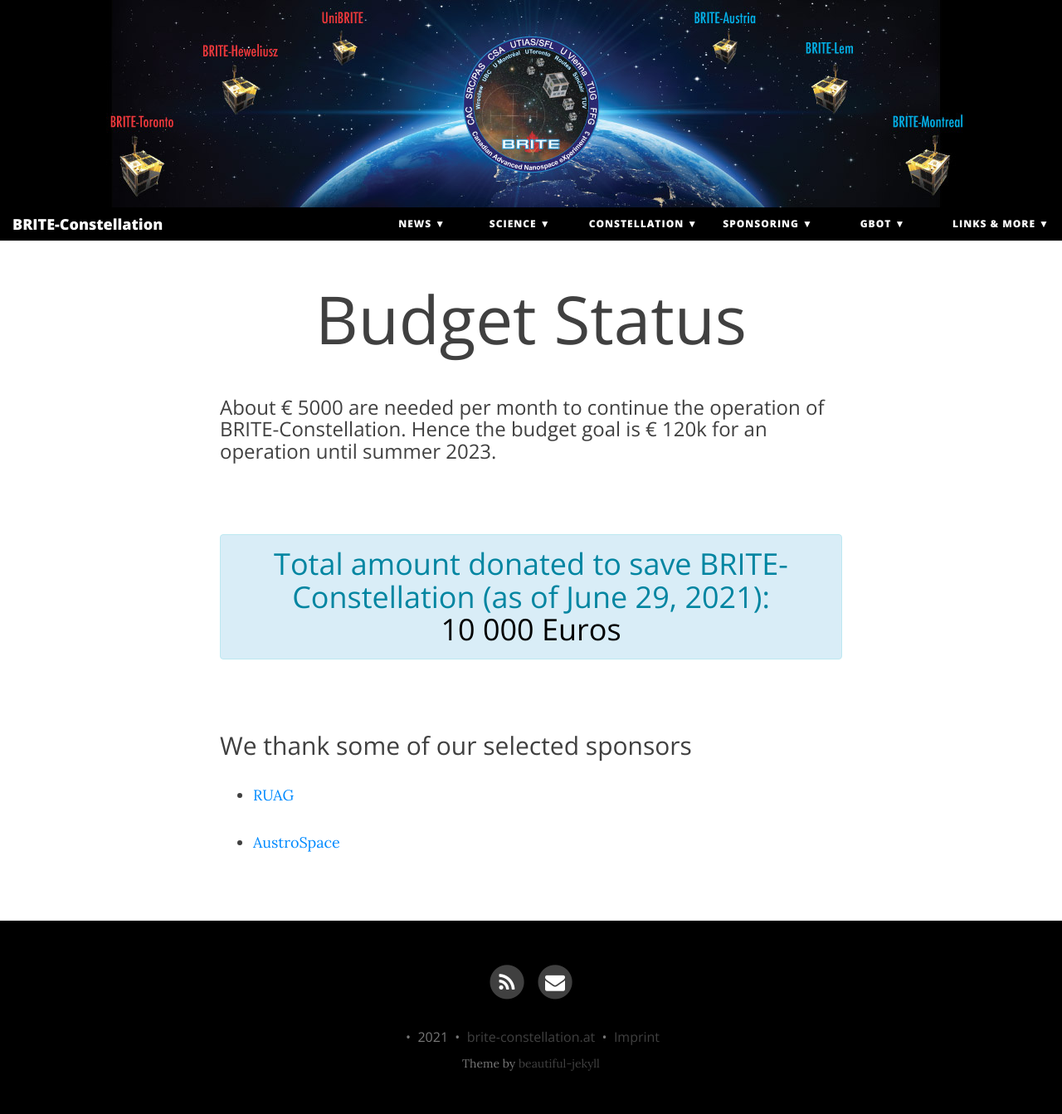
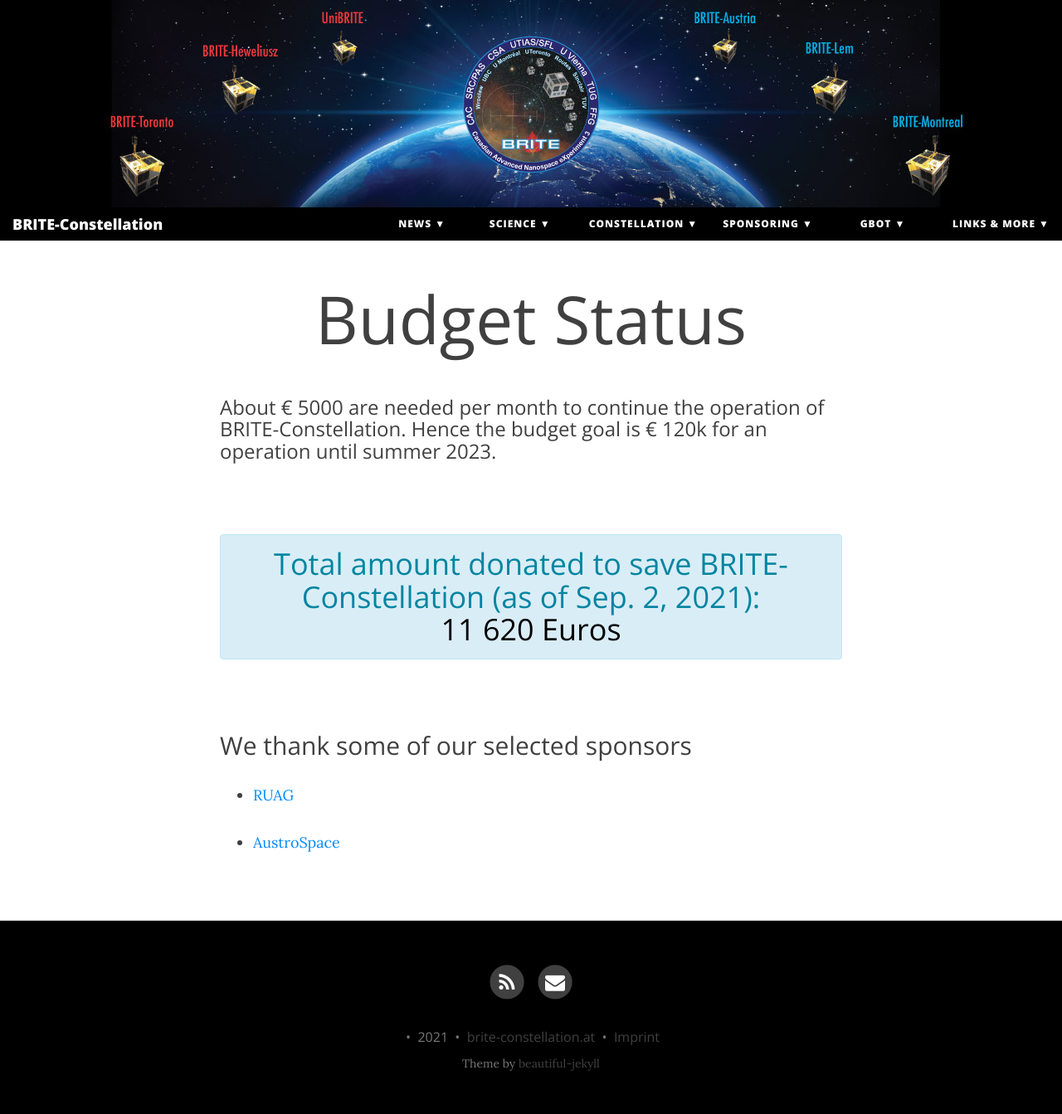
Before and after one commit to StellarAstrophysics-LFU/brite-constellation, a Jekyll site: the page built from sponsoring/account.md, in a window 1280 px wide. Shown: the whole page at 83% size. Built offline with Jekyll 4.4.1, drawn with Linux system fonts in a browser that asks for light colours; nearby versions of some CDN libraries.

Commit message:
Update of sponsoring amount
New total sum of received money for BRITE operations.

```diff
--- a/sponsoring/account.md
+++ b/sponsoring/account.md
@@ -9,7 +9,7 @@
 <br>
 <!-- blank line -->
 
-# <span style="color:#0085A1"> Total amount donated to save BRITE-Constellation (as of June 29, 2021):  </span> <br> <span style="color:#000000"> 10 000 Euros </span>
+# <span style="color:#0085A1"> Total amount donated to save BRITE-Constellation (as of Sep. 2, 2021):  </span> <br> <span style="color:#000000"> 11 620 Euros </span>
 {: .alert .alert-info .text-center}
 
 
```
